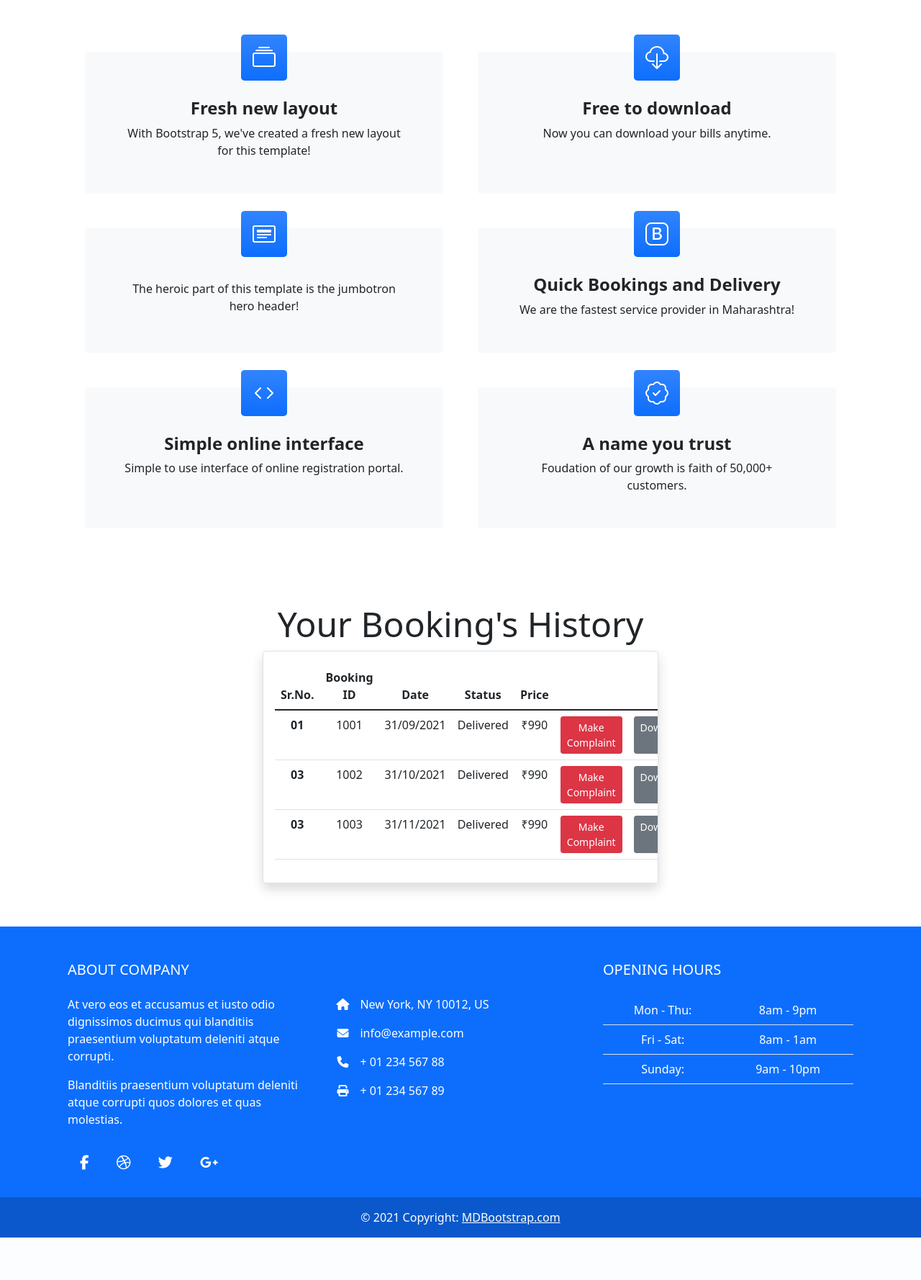
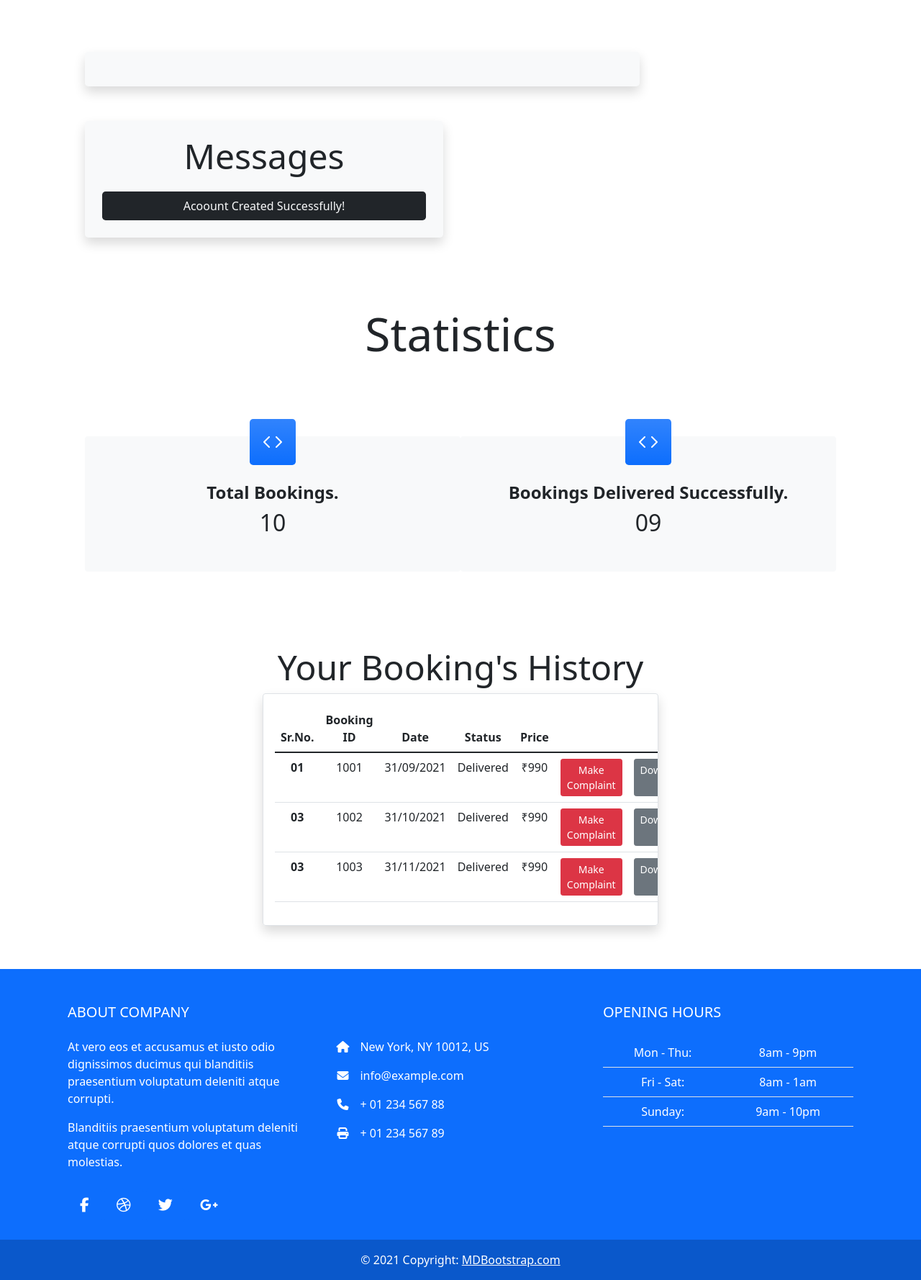
Before and after one commit to rdshinde/online_gas_resistration, a PHP site: page /profile.php in a window 1280 px wide. Shown: the part 56-1834 px from the top of the page at 72% size. Before the commit the page ends 1775 px from the top, so only its background shows below. Run offline with PHP 8.4, Linux system fonts and the light colour scheme; some libraries are stand-ins or nearby versions.

Commit message:
Bookings done

```diff
--- a/includes/booking.inc.php
+++ b/includes/booking.inc.php
@@ -3,9 +3,11 @@
     require_once "functions.inc.php";
 
 if(isset($_POST["make-booking"])){
+    // $d=strtotime("10:30pm April 15 2014");
 
     $consumerId = (int)$_POST["consumer-id"];
-    makeBooking($conn, $consumerId);
+    $mtimestamp = date("Y-m-d H:i:s");
+    makeBooking($conn, $consumerId, $mtimestamp);
     mysqli_close($conn);
 
 }
--- a/includes/functions.inc.php
+++ b/includes/functions.inc.php
@@ -1,7 +1,7 @@
 <?php
 
-    function makeBooking($conn, $consumerId){
-        $sql = "INSERT INTO Booking (consumer_Id, mtimestamp) VALUES (?, ?)";
+    function makeBooking($conn, $consumerId, $mtimestamp){
+        $sql = "INSERT INTO Booking (consumer_id, mtimestamp) VALUES (?, ?)";
 
         $stmt = mysqli_stmt_init($conn);
 
@@ -10,7 +10,6 @@
             exit();
         }
         else{
-            $mtimestamp = date("Y-m-d H:i:s");
             mysqli_stmt_bind_param($stmt, "ss", $consumerId, $mtimestamp);
             mysqli_stmt_execute($stmt);
             mysqli_stmt_close($stmt);
--- a/index.php
+++ b/index.php
@@ -16,7 +16,7 @@ include_once "public/base.php"
                   <label for="consumer-id" class="form-label"
                     >Consumer ID*</label
                   >
-                  <input type="text" class="form-control" name="consumer-id" value="'.$_SESSION["consumerID"].'" disabled id="consumer-id" />
+                  <input type="number" class="form-control" name="consumer-id" value="'.$_SESSION["consumerID"].'" readonly id="consumer-id" />
                 </div>
                 <div class="col-md-3">
                   <label for="mobile-no" class="form-label"
--- a/profile.php
+++ b/profile.php
@@ -3,10 +3,111 @@ include_once "public/base.php"
 ?>
 
 <!-- Page Content-->
+<!-- Message Section -->
+<section>
+  <div class="col-md-12 mt-1 text-center">
+        <?php
+            if(isset($_GET['err'])){
+              if($_GET['err'] == "none"){
+                  echo '<div class="alert alert-success" role="alert">
+                  <b>Booking Made Successfully!</b>
+                </div>';
+              }
+            }
+          ?>
+  </div>
+</section>
+<!-- Profile Edit Section and Complaint messages section. -->
 <section class="pt-4 my-5">
   <div class="container px-lg-5">
     <!-- Page Features-->
     <div class="row gx-lg-5">
+
+      <div class="col-lg-9 col-xxl-8 mb-5">
+        <div class="card bg-light border-0 h-100 rounded-3 shadow">
+          <div class="card-body  p-4 p-lg-5 pt-0 pt-lg-0">
+          <?php
+              if(isset($_SESSION["consumerID"])){
+                    echo '<div class="p-3">
+                    <div class="">
+                      <h1 class="display-3 mb-3 pb-2 text-center ">Your Profile</h1>
+                      <div class="">
+                        <section class="booking">
+
+                          <div class="">
+                            <form class="row g-3" method="POST" action="includes/booking.inc.php">
+                            <div class="col-md-6">
+                                <label for="consumer-id" class="form-label"
+                                  >Consumer ID*</label
+                                >
+                                <input type="text" class="form-control" value="'.$_SESSION["consumerID"].'" readonly id="consumer-id" />
+                              </div>
+                              <div class="col-md-6">
+                                <label for="mobile-no" class="form-label"
+                                  >Mobile Number*</label
+                                >
+                                <input type="text" value="'.$_SESSION["mobileNo"].'" class="form-control" id="mobile-no" />
+                              </div>
+                              <div class="col-md-6">
+                                <label for="email" class="form-label">Name*</label>
+                                <input type="email" value="'.$_SESSION["name"].'" class="form-control" id="email" />
+                              </div>
+                              <div class="col-md-6">
+                                <label for="email" class="form-label">Email*</label>
+                                <input type="email" value="'.$_SESSION["email"].'" class="form-control" id="email" />
+                              </div>
+
+                              <div class="col-md-12">
+                                <label for="inputAddress" class="form-label">Address*</label>
+                                <input
+                                  type="text"
+                                  class="form-control"
+                                  id="inputAddress"
+                                  value="'.$_SESSION["address"].'"
+                                />
+                              </div>
+
+                              <div class="col-md-7">
+                                <label for="inputCity" class="form-label">City</label>
+                                <input type="text" value="'.$_SESSION["city"].'" class="form-control" id="inputCity" />
+                              </div>
+                              <div class="col-md-5">
+                                <label for="inputZip" class="form-label">Pincode*</label>
+                                <input type="text" value="'.$_SESSION["pincode"].'" class="form-control" id="inputZip" />
+                              </div>
+                              <div class="col-12">
+
+                              <div class="col-12">
+                                <button type="submit" name="edit-profile" class="btn btn-primary">
+                                Save Changes
+                                </button>
+                              </div>
+                            </form>
+                          </div>
+                        </section>
+                      </div>
+                    </div>
+                  </div>';
+                  }
+              ?>
+          </div>
+        </div>
+      </div>
+      <aside class="col-lg-6 col-xxl-4 mb-5 ">
+        <div class="card bg-light shadow rounded-3 border-0 h-100 text-center p-3">
+          <div class="text-center p-1">
+            <div><h2 class="display-5">Messages</h2></div>
+          </div>
+          <div class="msg bg-dark text-light rounded-3 m-2">
+                  <p class="mb-0 p-2">Acoount Created Successfully!</p>
+          </div>
+        </div>
+      </aside>
+
+      <div class="col-lg-12 text-center p-5">
+            <div><h2 class="display-3">Statistics</h2></div>
+      </div>
+      <section class="stats d-flex justify-content-evenly mt-md-5 flex-wrap">
       <div class="col-lg-6 col-xxl-4 mb-5">
           <div class="card bg-light border-0 h-100">
             <div class="card-body text-center p-4 p-lg-5 pt-0 pt-lg-0">
@@ -20,77 +121,12 @@ include_once "public/base.php"
                   mt-n4
                 "
               >
-              <i class="bi bi-collection"></i>
+                <i class="bi bi-code"></i>
               </div>
-            <h2 class="fs-4 fw-bold">Fresh new layout</h2>
-            <p class="mb-0">
-              With Bootstrap 5, we've created a fresh new layout for this
-              template!
-            </p>
-          </div>
-        </div>
-      </div>
-      <div class="col-lg-6 col-xxl-4 mb-5">
-        <div class="card bg-light border-0 h-100">
-          <div class="card-body text-center p-4 p-lg-5 pt-0 pt-lg-0">
-            <div
-              class="
-                feature
-                bg-primary bg-gradient
-                text-white
-                rounded-3
-                mb-4
-                mt-n4
-              "
-            >
-              <i class="bi bi-cloud-download"></i>
-            </div>
-            <h2 class="fs-4 fw-bold">Free to download</h2>
-            <p class="mb-0">Now you can download your bills anytime.</p>
-          </div>
-        </div>
-      </div>
-      <div class="col-lg-6 col-xxl-4 mb-5">
-        <div class="card bg-light border-0 h-100">
-          <div class="card-body text-center p-4 p-lg-5 pt-0 pt-lg-0">
-            <div
-              class="
-                feature
-                bg-primary bg-gradient
-                text-white
-                rounded-3
-                mb-4
-                mt-n4
-              "
-            >
-              <i class="bi bi-card-heading"></i>
-            </div>
-            <h2 class="fs-4 fw-bold"></h2>
-            <p class="mb-0">
-              The heroic part of this template is the jumbotron hero header!
-            </p>
-          </div>
-        </div>
-      </div>
-      <div class="col-lg-6 col-xxl-4 mb-5">
-        <div class="card bg-light border-0 h-100">
-          <div class="card-body text-center p-4 p-lg-5 pt-0 pt-lg-0">
-            <div
-              class="
-                feature
-                bg-primary bg-gradient
-                text-white
-                rounded-3
-                mb-4
-                mt-n4
-              "
-            >
-              <i class="bi bi-bootstrap"></i>
-            </div>
-            <h2 class="fs-4 fw-bold">Quick Bookings and Delivery</h2>
-            <p class="mb-0">
-              We are the fastest service provider in Maharashtra!
-            </p>
+              <h2 class="fs-4 fw-bold">Total Bookings.</h2>
+              <h2 class="mb-0">
+                    10
+              </h2>
             </div>
           </div>
         </div>
@@ -109,42 +145,21 @@ include_once "public/base.php"
               >
                 <i class="bi bi-code"></i>
               </div>
-            <h2 class="fs-4 fw-bold">Simple online interface</h2>
-            <p class="mb-0">
-              Simple to use interface of online registration portal.
-            </p>
+              <h2 class="fs-4 fw-bold">Bookings Delivered Successfully.</h2>
+              <h2 class="mb-0">
+                    09
+              </h2>
             </div>
           </div>
         </div>
-      <div class="col-lg-6 col-xxl-4 mb-5">
-        <div class="card bg-light border-0 h-100">
-          <div class="card-body text-center p-4 p-lg-5 pt-0 pt-lg-0">
-            <div
-              class="
-                feature
-                bg-primary bg-gradient
-                text-white
-                rounded-3
-                mb-4
-                mt-n4
-              "
-            >
-              <i class="bi bi-patch-check"></i>
-            </div>
-            <h2 class="fs-4 fw-bold">A name you trust</h2>
-            <p class="mb-0">
-              Foudation of our growth is faith of 50,000+ customers.
-            </p>
-          </div>
-        </div>
-      </div>
+      </section>
     </div>
   </div>
 </section>
       <?php
       if(isset($_SESSION["consumerID"])){
             echo '<div class="container px-lg-5 my-5">
-      <div class="p-4 p-lg-5 bg-light rounded-3">
+            <div class=" p-lg-5 bg-light rounded-3 shadow">
               <h1 class="display-3 text-center ">Welcome, '.$_SESSION["name"].'</h1>
               <div class="m-4 m-lg-5">
                 <section class="booking">
@@ -155,7 +170,7 @@ if(isset($_SESSION["consumerID"])){
                         <label for="consumer-id" class="form-label"
                           >Consumer ID*</label
                         >
-                  <input type="text" class="form-control" value="'.$_SESSION["consumerID"].'" disabled id="consumer-id" />
+                        <input type="text" class="form-control" value="'.$_SESSION["consumerID"].'" readonly id="consumer-id" />
                       </div>
                       <div class="col-md-3">
                         <label for="mobile-no" class="form-label"
@@ -207,7 +222,7 @@ if(isset($_SESSION["consumerID"])){
                         </div>
                       </div>
                       <div class="col-12">
-                  <button type="submit" class="btn btn-primary">
+                        <button type="submit" name="make-booking" class="btn btn-primary">
                           Make Booking
                         </button>
                       </div>
@@ -248,6 +263,9 @@ if(isset($_SESSION["consumerID"])){
             </thead>
             <tbody>
               <tr>
+
+
+
                 <th>01</th>
                 <td>1001</td>
                 <td>31/09/2021</td>
```
Lines whose indentation alone changed are shown as unchanged.
